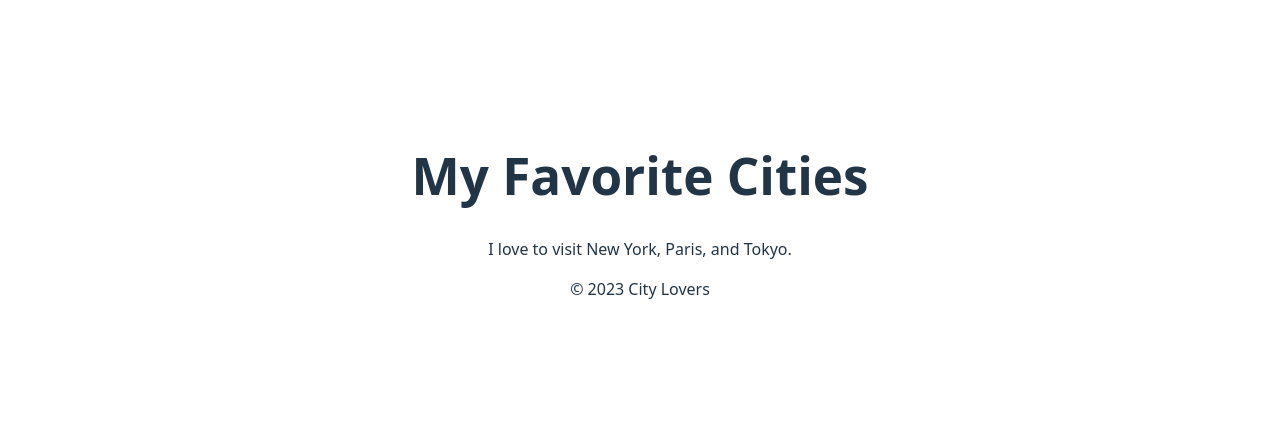
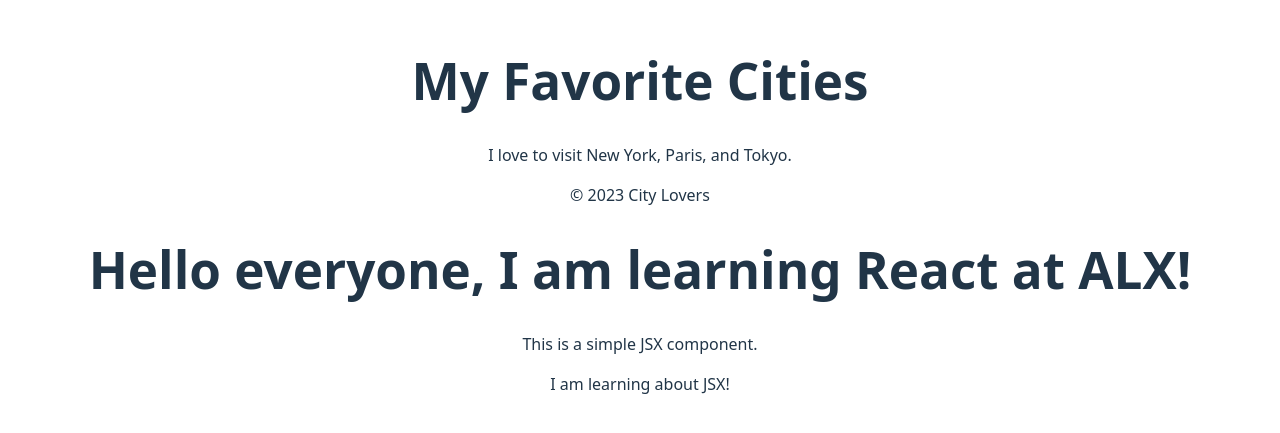
Before and after one commit to Bahaa87-ux/alx-fe-reactjs, a React (Vite) app in the folder alx-react-app/: page / in a window 1280 px wide. Shown: the part 185-618 px from the top of the page. Built offline with nearby package versions, Linux system fonts and the light colour scheme.

Commit message:
add Welcome commponent in app file

```diff
--- a/alx-react-app/src/App.jsx
+++ b/alx-react-app/src/App.jsx
@@ -2,6 +2,7 @@ import './App.css'
 import Header from './components/Header'
 import MainContent from './components/MainContent'
 import Footer from './components/Footer'
+import WelcomeMessage from './components/WelcomeMessage'
 
 function App() {
   return (
@@ -9,6 +10,7 @@ function App() {
       <Header />
       <MainContent />
       <Footer />
+      <WelcomeMessage />
     </>
   )
 }
```
